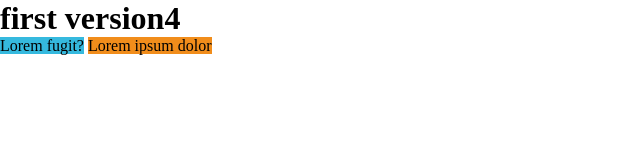
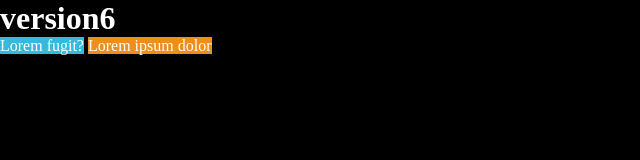
Before and after one commit to akshatatcodes/Akshat, a plain HTML site: page index.html in a window 1280 px wide. Shown: the whole page, without its empty margins (0-640 px from the left). Drawn offline with Linux system fonts and the light colour scheme.

Commit message:
edited design css

```diff
--- a/index.html
+++ b/index.html
@@ -4,29 +4,10 @@
     <meta charset="UTF-8">
     <meta name="viewport" content="width=device-width, initial-scale=1.0">
     <title>Document</title>
-    <style>
-        *{
-            padding: 0;
-            margin: 0;
-        }
-        .content{
-            height:100px;
-            background:rgb(53, 185, 222);
-            width:100px;
-            display: inline;
-        }
-        .content2{
-            height:100px;
-            background:rgb(241, 141, 27);
-            display: inline;
-            box-sizing: content-box;
-            width:100px;
-
-        }
-    </style>
+    <link rel="stylesheet" href="style.css">
 </head>
 <body>
-    <h1>first version4</h1>
+    <h1>version6</h1>
     <div class="content">Lorem  fugit?</div>
     <div class="content2">Lorem ipsum dolor </div>
 </body>
--- /dev/null
+++ b/style.css
@@ -0,0 +1,22 @@
+*{
+    padding: 0;
+    margin: 0;
+}
+.content{
+    height:100px;
+    background:rgb(53, 185, 222);
+    width:100px;
+    display: inline;
+}
+.content2{
+    height:100px;
+    background:rgb(241, 141, 27);
+    display: inline;
+    box-sizing: content-box;
+    width:100px;
+
+}
+body{
+    background-color: black;
+    color:white;
+}
```
Also changed, not shown: Capture.JPG (added).
